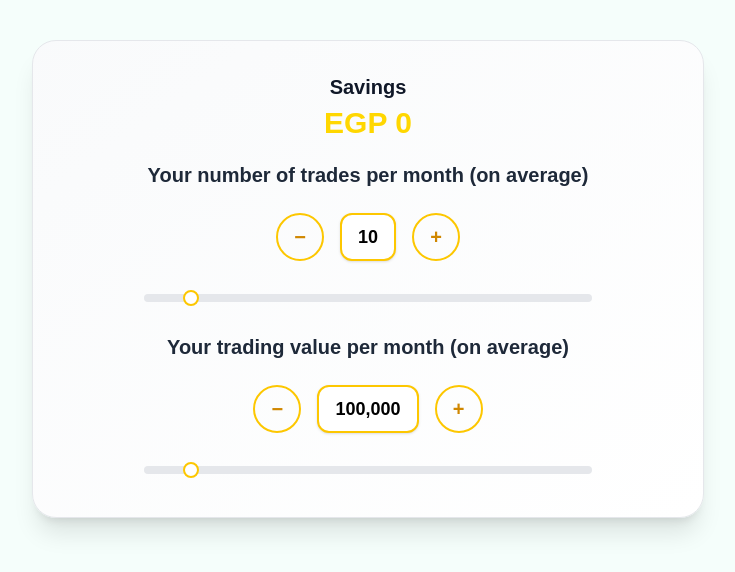
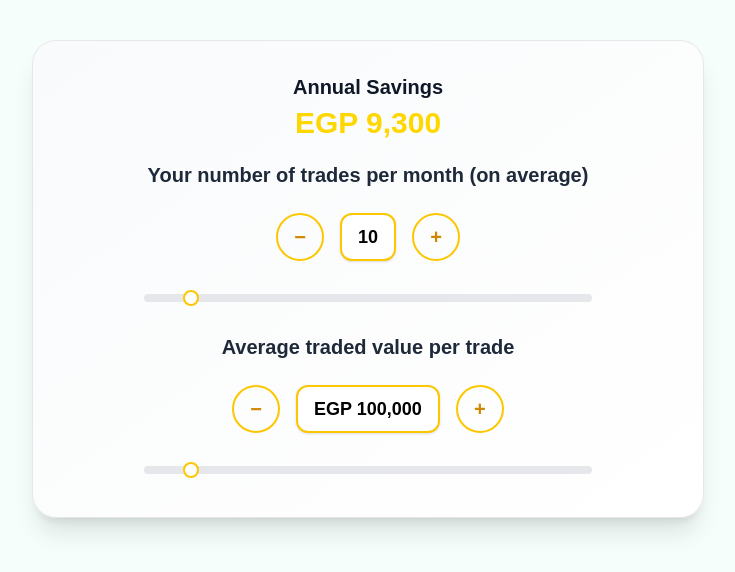
Before and after one commit to hishamjazzar/savings-widget-landing, a Next.js app: page / in a window 1280 px wide. Shown: the top 572 px of the page, without its empty margins (272-1007 px from the left). Built offline with nearby package versions, Linux system fonts and the light colour scheme.

Commit message:
Update changes

```diff
--- a/app/components/SavingsCalculator.tsx
+++ b/app/components/SavingsCalculator.tsx
@@ -1,27 +1,21 @@
 'use client';
-
 import { useState, useEffect } from 'react';
-
 export default function SavingsWidget() {
-  const [trades, setTrades] = useState(10);
-  const [monthlyTradeValue, setMonthlyTradeValue] = useState(100000);
+  const [trades, setTrades] = useState(10); // monthly trades
+  const [avgTradeValue, setAvgTradeValue] = useState(100000); // value per trade
   const [savings, setSavings] = useState<number | null>(null);
-
   const yearlyMultiplier = 12;
-  const feeRate = 0.0015;
+  const feeRate = 0.001;
   const monthlySubFee = 245;
-
   useEffect(() => {
-    const standardCommission = monthlyTradeValue * yearlyMultiplier * feeRate;
+    const totalMonthlyTradeValue = avgTradeValue * trades;
+    const standardCommission = totalMonthlyTradeValue * yearlyMultiplier * feeRate;
     const flatTradeFees = trades * 2 * yearlyMultiplier; // EGP 2 per trade
     const standardCost = standardCommission + flatTradeFees;
-
     const subscriptionCost = monthlySubFee * yearlyMultiplier;
-
     const userSavings = Math.max(0, Math.round(standardCost - subscriptionCost));
     setSavings(userSavings);
-  }, [trades, monthlyTradeValue]);
-
+  }, [trades, avgTradeValue]);
   const buttonClass =
     'h-12 w-12 rounded-full border-2 border-yellow-400 text-yellow-600 hover:bg-yellow-50 hover:border-yellow-500 transition-all duration-200 flex items-center justify-center font-bold text-xl';
   const valueBox =
@@ -30,14 +24,13 @@ export default function SavingsWidget() {
     'w-full appearance-none h-2 bg-gray-200 rounded outline-none cursor-pointer';
   const thumbClass =
     '[&::-webkit-slider-thumb]:appearance-none [&::-webkit-slider-thumb]:h-4 [&::-webkit-slider-thumb]:w-4 [&::-webkit-slider-thumb]:rounded-full [&::-webkit-slider-thumb]:bg-white [&::-webkit-slider-thumb]:border-2 [&::-webkit-slider-thumb]:border-yellow-400';
-
   return (
     <div className="w-full max-w-2xl mx-auto mt-10">
       <div className="bg-gradient-to-br from-gray-50 to-white rounded-3xl border border-gray-200 shadow-xl p-8 space-y-8">
         {savings !== null && (
           <div className="text-center space-y-1 mb-5">
             <div className="text-xl font-bold text-gray-900" style={{ fontFamily: 'DM Sans, sans-serif' }}>
-      Savings
+              Annual Savings
             </div>
             <div className="flex justify-center items-end gap-1">
               <span className="text-3xl font-bold text-[#FFD700]" style={{ fontFamily: 'DM Sans, sans-serif' }}>
@@ -46,11 +39,8 @@ export default function SavingsWidget() {
             </div>
           </div>
         )}
-
-
-
         <div className="flex flex-col items-center space-y-10">
-  {/* Trades block */}
+          {/* Trades per month */}
           <div className="space-y-6 w-full max-w-md mb-6">
             <h3 className="text-xl font-semibold text-gray-800 text-center" style={{ fontFamily: 'DM Sans, sans-serif' }}>
               Your number of trades per month (on average)
@@ -71,31 +61,28 @@ export default function SavingsWidget() {
               style={{ accentColor: '#FFD700' }}
             />
           </div>
-
-  {/* Monthly volume block */}
+          {/* Average trade value */}
           <div className="space-y-6 w-full max-w-md mb-1">
             <h3 className="text-xl font-semibold text-gray-800 text-center" style={{ fontFamily: 'DM Sans, sans-serif' }}>
-      Your trading value per month (on average)
+              Average traded value per trade
             </h3>
             <div className="flex items-center justify-center gap-4">
-      <button className={buttonClass} onClick={() => setMonthlyTradeValue(v => Math.max(10000, v - 10000))}>−</button>
-      <div className={valueBox}>{monthlyTradeValue.toLocaleString()}</div>
-      <button className={buttonClass} onClick={() => setMonthlyTradeValue(v => Math.min(1000000, v + 10000))}>+</button>
+              <button className={buttonClass} onClick={() => setAvgTradeValue(v => Math.max(10000, v - 10000))}>−</button>
+              <div className={valueBox}>EGP {avgTradeValue.toLocaleString()}</div>
+              <button className={buttonClass} onClick={() => setAvgTradeValue(v => Math.min(1000000, v + 10000))}>+</button>
             </div>
             <input
               type="range"
               min="10000"
               max="1000000"
               step="10000"
-      value={monthlyTradeValue}
-      onChange={(e) => setMonthlyTradeValue(parseInt(e.target.value))}
+              value={avgTradeValue}
+              onChange={(e) => setAvgTradeValue(parseInt(e.target.value))}
               className={`${sliderClass} ${thumbClass}`}
               style={{ accentColor: '#FFD700' }}
             />
           </div>
         </div>
-
-
       </div>
     </div>
   );
```
Lines whose indentation alone changed are shown as unchanged.
